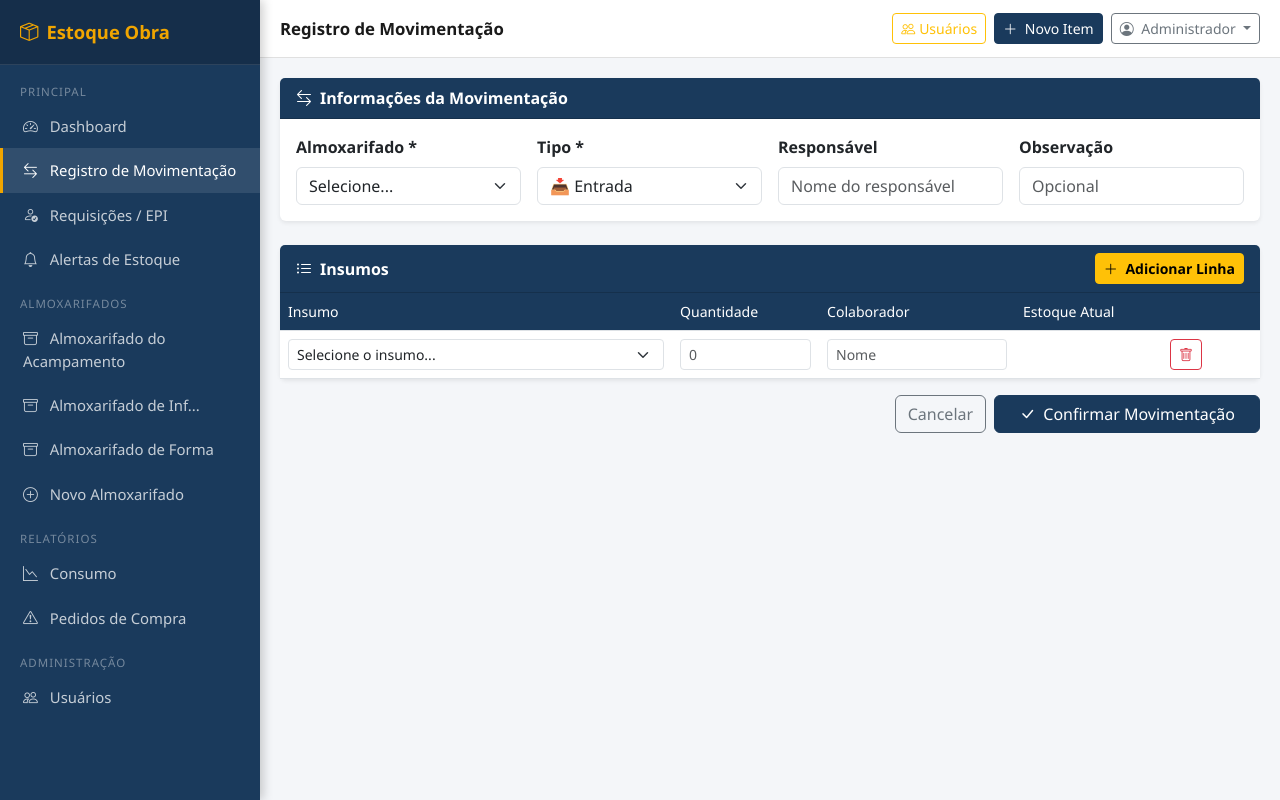
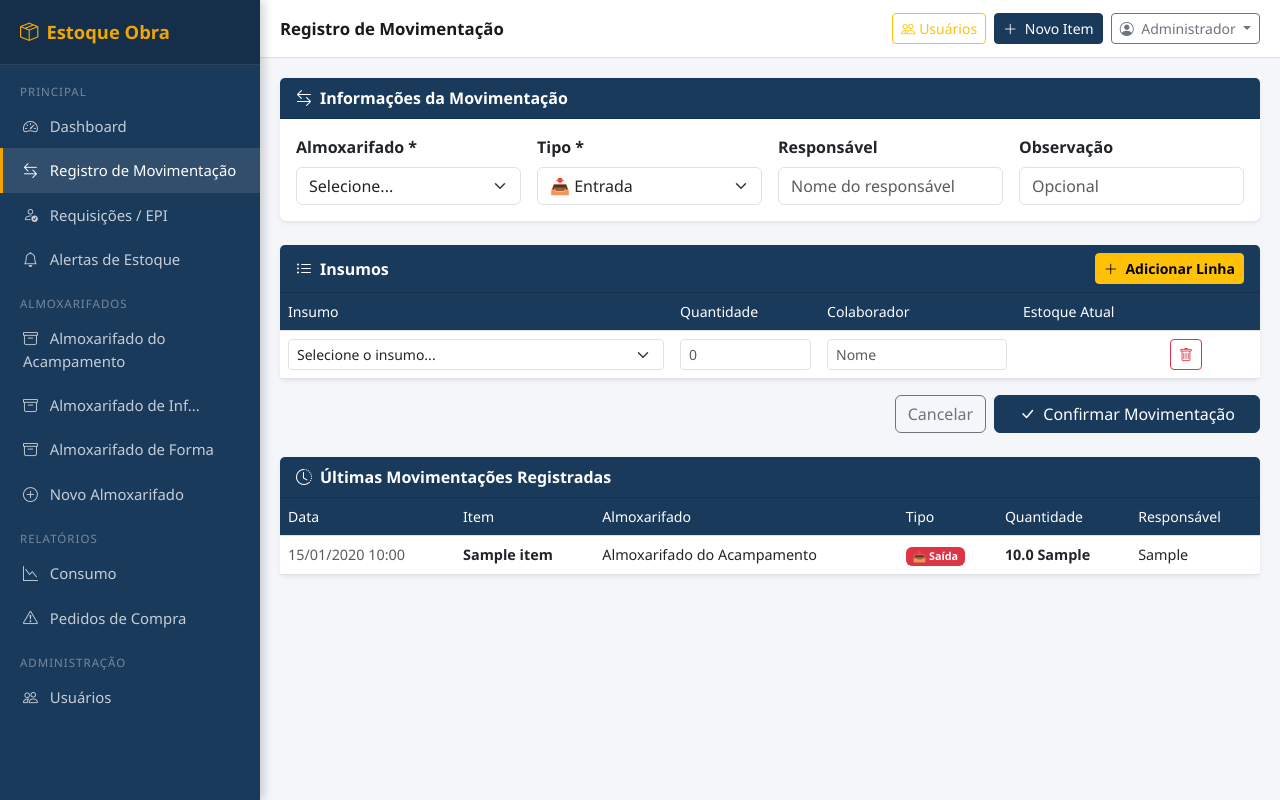
Before and after one commit to rickgouveia456-cmd/gerenciador-de-estoque, a Flask app: page /movimentacao/lote in a window 1280 px wide. Run offline with Flask 3, Linux system fonts and the light colour scheme; the visitor is signed in with stand-in values (Sample User, id 1); tables that the repository leaves empty hold one stand-in row (values such as "Sample post"); data that the repository does not hold is empty.

Commit message:
historico e notificacoes na movimentacao

```diff
--- a/app.py
+++ b/app.py
@@ -329,6 +329,15 @@ def movimentacao_lote():
     almoxarifados = Almoxarifado.query.all() if u.perfil == 'admin' else \
         Almoxarifado.query.filter(Almoxarifado.id.in_(u.almoxarifados_permitidos())).all()
 
+    # Histórico das últimas 20 movimentações
+    if u.perfil == 'admin':
+        historico = Movimentacao.query.order_by(Movimentacao.data.desc()).limit(20).all()
+    else:
+        ids = u.almoxarifados_permitidos()
+        historico = (Movimentacao.query.join(Item)
+                     .filter(Item.almoxarifado_id.in_(ids))
+                     .order_by(Movimentacao.data.desc()).limit(20).all())
+
     # Montar JSON com itens por almoxarifado
     itens_json = {}
     for alm in almoxarifados:
@@ -388,17 +397,31 @@ def movimentacao_lote():
         if movs:
             db.session.add_all(movs)
             db.session.commit()
-            flash(f'{len(movs)} movimentacao(oes) registrada(s) com sucesso!', 'success')
+            tipo_label = '📥 Entrada' if request.form['tipo'] == 'entrada' else '📤 Saída'
+            alm = Almoxarifado.query.get(alm_id)
+            flash(
+                f'<strong>{tipo_label} registrada!</strong> '
+                f'{len(movs)} item(ns) movimentado(s) em <strong>{alm.nome if alm else ""}</strong>. '
+                f'<a href="/almoxarifado/{alm_id}" class="alert-link">Ver Almoxarifado</a>',
+                'success'
+            )
+        elif not erros:
+            flash('Adicione pelo menos um item antes de confirmar.', 'warning')
 
         for e in erros:
-            flash(e, 'danger')
+            flash(
+                f'<strong>Estoque insuficiente:</strong> {e} '
+                f'<a href="/almoxarifado/{alm_id}" class="alert-link">Consultar Estoque</a>',
+                'danger'
+            )
 
         return redirect(url_for('movimentacao_lote'))
 
     import json
     return render_template('movimentacao_lote.html',
                            almoxarifados=almoxarifados,
-                           itens_json=json.dumps(itens_json))
+                           itens_json=json.dumps(itens_json),
+                           historico=historico)
 
 @app.route('/item/<int:id>/movimentar', methods=['POST'])
 def movimentar(id):
--- a/templates/movimentacao_lote.html
+++ b/templates/movimentacao_lote.html
@@ -79,6 +79,66 @@
         </button>
     </div>
 </form>
+
+<!-- Histórico recente -->
+{% if historico %}
+<div class="card border-0 shadow-sm mt-4">
+    <div class="card-header fw-bold text-white" style="background:var(--primary)">
+        <i class="bi bi-clock-history me-2"></i>Últimas Movimentações Registradas
+    </div>
+    <div class="card-body p-0">
+        <table class="table table-hover mb-0 d-none d-md-table">
+            <thead>
+                <tr>
+                    <th>Data</th>
+                    <th>Item</th>
+                    <th>Almoxarifado</th>
+                    <th>Tipo</th>
+                    <th>Quantidade</th>
+                    <th>Responsável</th>
+                </tr>
+            </thead>
+            <tbody>
+                {% for mov in historico %}
+                <tr>
+                    <td class="small text-muted">{{ mov.data.strftime('%d/%m/%Y %H:%M') }}</td>
+                    <td><strong>{{ mov.item.nome }}</strong></td>
+                    <td class="small">{{ mov.item.almoxarifado.nome }}</td>
+                    <td>
+                        {% if mov.tipo == 'entrada' %}
+                            <span class="badge bg-success">📥 Entrada</span>
+                        {% else %}
+                            <span class="badge bg-danger">📤 Saída</span>
+                        {% endif %}
+                    </td>
+                    <td class="fw-bold">{{ mov.quantidade }} {{ mov.item.unidade }}</td>
+                    <td class="small">{{ mov.responsavel or '—' }}</td>
+                </tr>
+                {% endfor %}
+            </tbody>
+        </table>
+        <!-- Mobile -->
+        <div class="d-md-none">
+            {% for mov in historico %}
+            <div class="border-bottom p-3">
+                <div class="d-flex justify-content-between align-items-start">
+                    <div>
+                        <strong>{{ mov.item.nome }}</strong>
+                        <div class="small text-muted">{{ mov.item.almoxarifado.nome }}</div>
+                    </div>
+                    {% if mov.tipo == 'entrada' %}
+                        <span class="badge bg-success">📥 {{ mov.quantidade }} {{ mov.item.unidade }}</span>
+                    {% else %}
+                        <span class="badge bg-danger">📤 {{ mov.quantidade }} {{ mov.item.unidade }}</span>
+                    {% endif %}
+                </div>
+                <div class="small text-muted mt-1">{{ mov.data.strftime('%d/%m/%Y %H:%M') }} — {{ mov.responsavel or '—' }}</div>
+            </div>
+            {% endfor %}
+        </div>
+    </div>
+</div>
+{% endif %}
 
 <!-- Dados dos itens por almoxarifado (JSON) -->
 <script>
```
